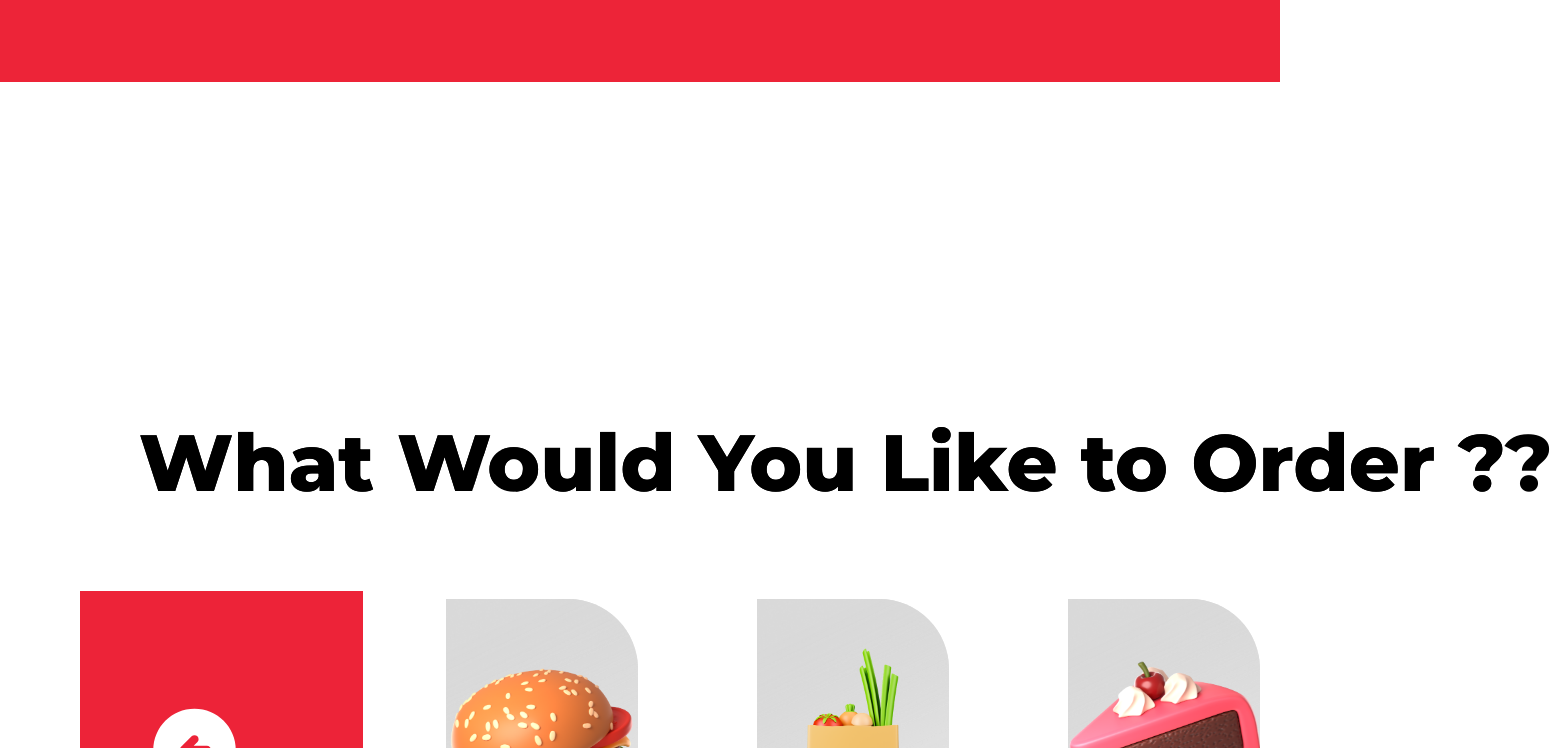
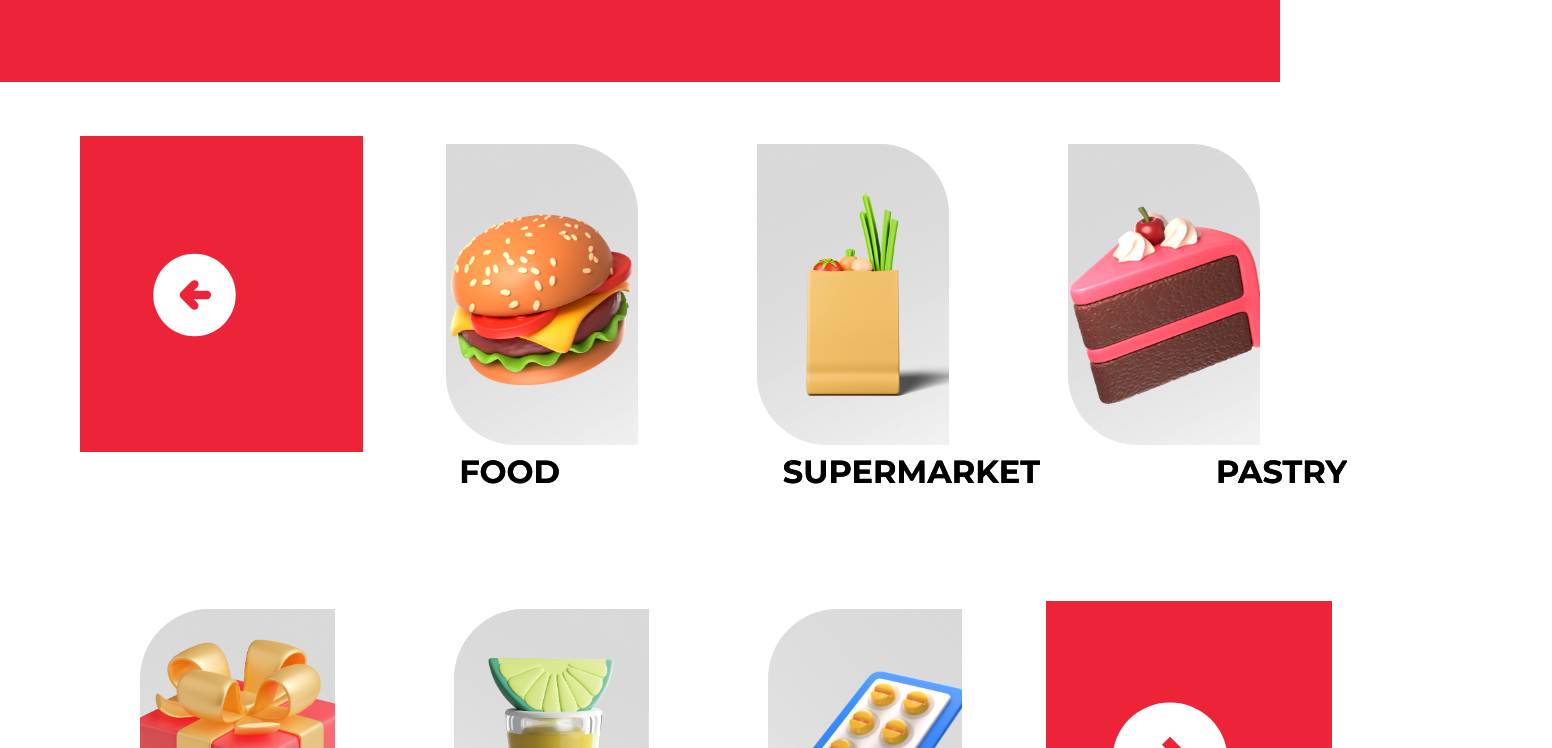
Before and after one commit to YOWDAHE/Mall, a React (Create React App) app in the folder home/: page /orderhistory in a window 1280 px wide. Shown: the part 1688-2436 px from the top of the page, 1552 px wide, since content can reach past the window. Built offline with nearby package versions, Linux system fonts and the light colour scheme.

Commit message:
small animation

```diff
--- a/home/src/pages/OrderHistory/index.jsx
+++ b/home/src/pages/OrderHistory/index.jsx
@@ -3,6 +3,7 @@ import React from "react";
 import { Img, Text, Button, Input, List } from "components";
 import "../../styles/index.css";
 import { NavLink } from "react-router-dom";
+import { motion } from "framer-motion";
 
 const OrderHistoryPage = () => {
   return (
@@ -195,6 +196,10 @@ const OrderHistoryPage = () => {
 
 
         <div className="flex flex-col items-center w-full" >
+          <motion.div
+            initial={{ opacity: 0, y: 200}}
+            whileInView={{ opacity: 1, y: 0}}
+          >
             <Text
               className="font-extrabold m-auto text-center text-red_600 w-auto"
               as="h5"
@@ -202,6 +207,7 @@ const OrderHistoryPage = () => {
             >
               SPECIAL FOR YOU
             </Text>
+          </motion.div>
 
           <div className="w-full flex flex-col items-center pt-10" style={{
             backgroundImage: "url('images/img_group13.png')",
@@ -209,7 +215,7 @@ const OrderHistoryPage = () => {
             backgroundSize: "cover",
           }}>
 
-            <div className=" w-full relative h-[600px]">
+            <motion.div className=" w-full relative h-[600px]">
               {/* top content */}
               <div className="absolute w-full flex flex-col items-center">
                 <div className="absolute bg-gray-200 pt-[300px] pb-[70px] w-[300px] rounded-t-[200px] rounded-b-[60px]">
@@ -246,15 +252,27 @@ const OrderHistoryPage = () => {
                     </div>
                   </div>
                 </div>
+                <motion.div
+                  initial={{ scale: 0 }}
+                  whileInView={{ scale: 1 }}
+                  transition={{ delay: 0.2 }}
+                >
+
                   <Img
                     src="images/img_dishsplashscreen2_1.png"
                     className="h-[300px] m-auto rotate-[-1deg] rounded-[50%]"
                     alt="dishsplashscree_Seven"
+
                   />
+                </motion.div>
 
               </div>
               {/* second contents */}
-              <div className="absolute w-full flex justify-between mt-[260px] px-14">
+              <motion.div className="absolute w-full flex justify-between mt-[260px] px-14"
+                initial={{ scale: 0 }}
+                whileInView={{ scale: 1 }}
+                transition={{ delay: 0.2 }}
+              >
                 <Img
                   src="images/img_image1_411x428.png"
                   className="h-[240px] md:h-auto rotate-[-1deg] rounded-[50%]"
@@ -265,9 +283,13 @@ const OrderHistoryPage = () => {
                   className="h-[240px] md:h-auto rotate-[-1deg] rounded-[50%]"
                   alt="dishsplashscree_Twelve"
                 />
-              </div>
+              </motion.div>
               {/* third content */}
-              <div className="absolute w-full flex justify-evenly mt-[120px]">
+              <motion.div className="absolute w-full flex justify-evenly mt-[120px]"
+                initial={{ scale: 0 }}
+                whileInView={{ scale: 1 }}
+
+              >
                 <Img
                   src="images/img_dishsplashscreen2_2.png"
                   className="h-[270px] md:h-auto rotate-[-1deg] rounded-[50%]"
@@ -278,8 +300,8 @@ const OrderHistoryPage = () => {
                   className="h-[270px] md:h-auto rotate-[-1deg] rounded-[50%]"
                   alt="dishsplashscree_Eleven"
                 />
-              </div>
-            </div>
+              </motion.div>
+            </motion.div>
 
 
           </div>
@@ -291,149 +313,25 @@ const OrderHistoryPage = () => {
         {/* end of special offers */}
 
 
+        {/* order menu */}
+
+        <div>
+
+        </div>
+
+        {/* end of order menu */}
 
 
         <div className="flex flex-col md:px-5 w-full">
-          <div className="flex flex-col items-center justify-start md:ml-[0] ml-[93px] mt-[37px] w-[95%] md:w-full">
 
-            {/* <div className="flex md:flex-col flex-row md:gap-5 items-start justify-start mt-[47px] w-[87%] md:w-full">
-              <div
-                className="bg-cover bg-no-repeat flex flex-col h-[88px] items-center justify-start md:mt-0 mt-[58px] w-[88px]"
-                style={{ backgroundImage: "url('images/img_group30.svg')" }}
-              >
-                <Img
-                  src="images/img_group30.svg"
-                  className="h-[88px] w-[88px]"
-                  alt="materialsymbol_One"
-                />
-              </div>
-              <div className="h-[163px] md:ml-[0] ml-[159px] md:mt-0 mt-[9px] relative w-[162px]">
-                <Img
-                  src="images/img_rectangle23.png"
-                  className="h-[163px] m-auto object-cover rounded-[37px] w-[162px]"
-                  alt="rectangleTwentyThree"
-                />
-                <Img
-                  src="images/img_rectangle23.png"
-                  className="absolute h-[163px] inset-[0] justify-center m-auto object-cover rounded-[37px] w-[162px]"
-                  alt="rectangleTwentyThree_One"
-                />
-              </div>
-              <div className="h-[163px] ml-5 md:ml-[0] md:mt-0 mt-[9px] relative w-[164px]">
-                <Img
-                  src="images/img_rectangle22.png"
-                  className="h-[163px] m-auto object-cover rounded-[37px] w-[164px]"
-                  alt="rectangleTwentyTwo"
-                />
-                <Img
-                  src="images/img_rectangle22.png"
-                  className="absolute h-[163px] inset-[0] justify-center m-auto object-cover rounded-[37px] w-[164px]"
-                  alt="rectangleTwentyTwo_One"
-                />
-              </div>
-              <div className="h-[181px] md:ml-[0] ml-[66px] relative w-[182px]">
-                <Img
-                  src="images/img_rectangle27.png"
-                  className="h-[181px] m-auto object-cover rounded-[37px] w-[182px]"
-                  alt="rectangleTwentySeven"
-                />
-                <Img
-                  src="images/img_rectangle27.png"
-                  className="absolute h-[181px] inset-[0] justify-center m-auto object-cover rounded-[37px] w-[182px]"
-                  alt="rectangleTwentySeven_One"
-                />
-              </div>
-              <List
-                className="sm:flex-col flex-row gap-[35px] grid grid-cols-2 md:ml-[0] ml-[53px] md:mt-0 mt-[9px] w-1/4 md:w-full"
-                orientation="horizontal"
-              >
-                <div className="h-[163px] relative w-full">
-                  <Img
-                    src="images/img_rectangle23.png"
-                    className="h-[163px] m-auto object-cover rounded-[37px] w-[163px]"
-                    alt="rectangleTwentyOne"
-                  />
-                  <Img
-                    src="images/img_rectangle23.png"
-                    className="absolute h-[163px] inset-[0] justify-center m-auto object-cover rounded-[37px] w-[163px]"
-                    alt="rectangleTwentyOne_One"
-                  />
-                </div>
-                <div className="h-[163px] relative w-full">
-                  <Img
-                    src="images/img_rectangle24.png"
-                    className="h-[163px] m-auto object-cover rounded-[37px] w-[163px]"
-                    alt="rectangleTwentyFour"
-                  />
-                  <Img
-                    src="images/img_rectangle24.png"
-                    className="absolute h-[163px] inset-[0] justify-center m-auto object-cover rounded-[37px] w-[163px]"
-                    alt="rectangleTwentyFour_One"
-                  />
-                </div>
-              </List>
-              <div
-                className="bg-cover bg-no-repeat flex flex-col h-[88px] items-center justify-start md:ml-[0] ml-[132px] md:mt-0 mt-[58px] w-[88px]"
-                style={{ backgroundImage: "url('images/img_group29.svg')" }}
-              >
-                <Img
-                  src="images/img_group29.svg"
-                  className="h-[88px] w-[88px]"
-                  alt="materialsymbol_Two"
-                />
-              </div>
-            </div> */}
-
-            <div className="md:h-[177px] h-[79px] mt-[98px] relative w-[37%] md:w-full">
-              {/* <Text
-                className="m-auto text-center text-red_600 w-auto"
-                as="h2"
-                variant="h2"
-              >
-                SPECIAL FOR YOU
-              </Text>
-              <Text
-                className="absolute h-full inset-[0] justify-center m-auto text-center text-red_600 w-max"
-                as="h2"
-                variant="h2"
-              >
-                SPECIAL FOR YOU
-              </Text> */}
-            </div>
-          </div>
-
-
-          <div className="h-[123px] md:h-[211px] md:ml-[0] ml-[139px] mr-[361px] mt-[118px] relative w-[73%] md:w-full">
-            <div className="h-[123px] md:h-[93px] m-auto w-full">
-              <Text
-                className="absolute inset-x-[0] mx-auto text-black_900 text-left top-[0] w-max"
-                as="h1"
-                variant="h1"
-              >
-                What Would You Like to Order ??
-              </Text>
-              <Img
-                src="images/img_arrowdown.svg"
-                className="absolute bottom-[0] h-[87px] left-[35%] w-auto"
-                alt="arrowdown"
-              />
-            </div>
-            <Text
-              className="absolute inset-x-[0] mx-auto text-black_900 text-left top-[0] w-max"
-              as="h1"
-              variant="h1"
-            >
-              What Would You Like to Order ?
-            </Text>
-          </div>
           <div className="flex flex-col justify-start ml-20 md:ml-[0] mt-[54px] w-[96%] md:w-full">
             <div className="flex md:flex-col flex-row md:gap-10 items-center justify-between w-[96%] md:w-full">
               <div className="h-[316px] relative w-[24%] md:w-full">
-                <Img
+                {/* <Img
                   src="images/img_materialsymbol_white_a700.svg"
                   className="h-[130px] ml-auto mr-[119px] my-auto w-[130px]"
                   alt="materialsymbol_Three"
-                />
+                /> */}
                 <div className="absolute bg-red_600 flex flex-col h-full inset-[0] items-end justify-center m-auto p-[92px] md:px-10 sm:px-5 w-full">
                   <Img
                     src="images/img_materialsymbol_white_a700.svg"
```
Also changed, not shown: home/package.json (+6 -5 lines), home/src/pages/SinUp.jsx (+0 -7 lines), 1 other file (tests, documents, lock files or other folders). Lines whose indentation alone changed are shown as unchanged.
